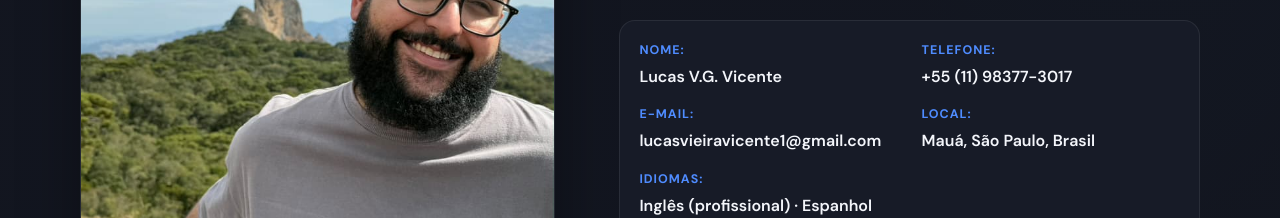
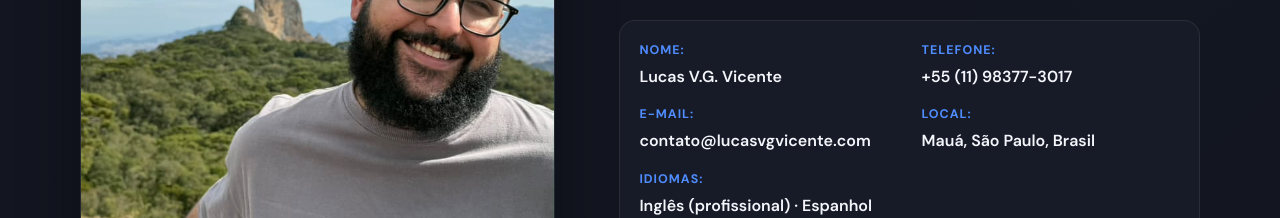
Before and after one commit to lucasvieiravicente/WebResume3.0, an Angular app: page / in a window 1280 px wide. Shown: the part 1600-1818 px from the top of the page. Built offline with nearby package versions, Linux system fonts and the light colour scheme; no server answers.

Commit message:
feat: updated e-mail

```diff
--- a/src/app/i18n/types.ts
+++ b/src/app/i18n/types.ts
@@ -138,7 +138,7 @@ export const PROFILE = {
   brandName: 'Lucas V.G. Vicente',
   phoneDisplay: '+55 (11) 98377-3017',
   phoneHref: 'tel:+5511983773017',
-  email: 'lucasvieiravicente1@gmail.com',
+  email: 'contato@lucasvgvicente.com',
   location: 'Mauá, São Paulo, Brasil',
   locationUrl: 'https://goo.gl/maps/1eTjhJJapNkz1fE99',
   linkedin: 'https://www.linkedin.com/in/lucas-vieira-vicente',
```
